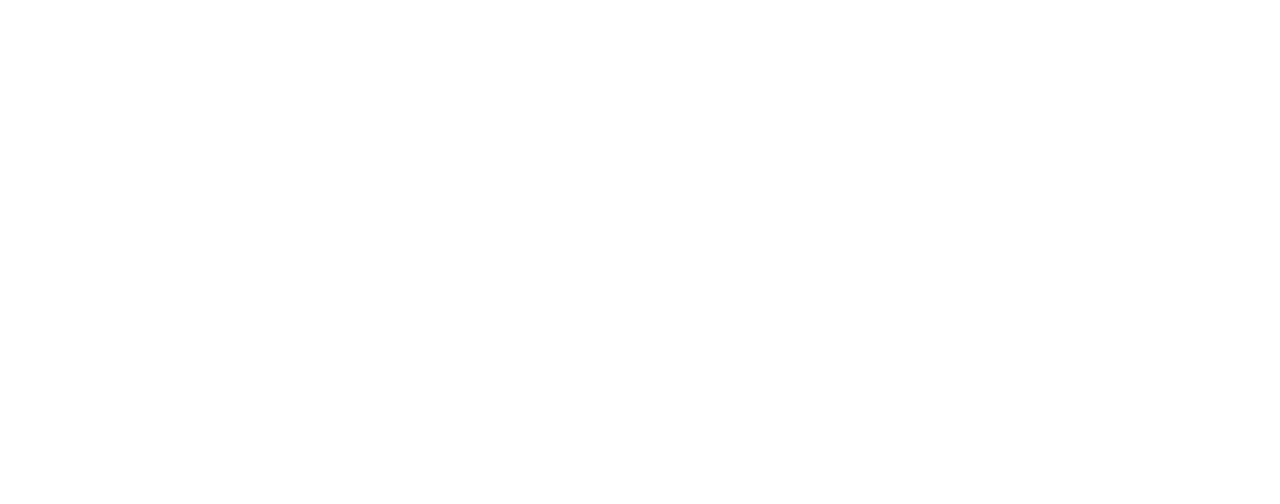
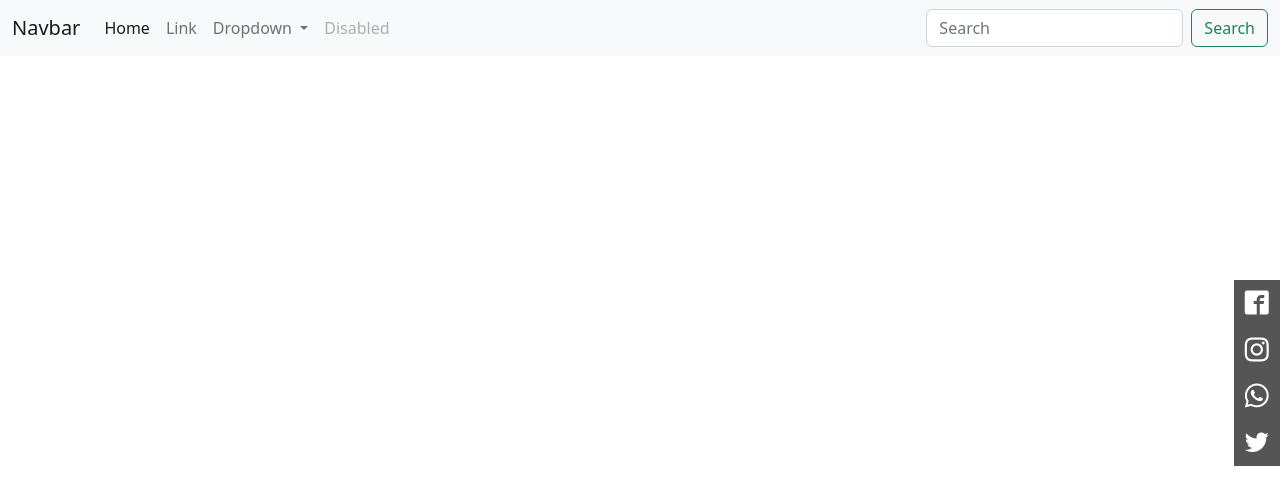
Before and after one commit to agusgabba/javascript, a website: page index.html in a window 1280 px wide. Drawn offline with nearby package versions, Linux system fonts and the light colour scheme.

Commit message:
creando pagina

```diff
--- a/index.html
+++ b/index.html
@@ -4,9 +4,59 @@
     <meta charset="UTF-8">
     <meta http-equiv="X-UA-Compatible" content="IE=edge">
     <meta name="viewport" content="width=device-width, initial-scale=1.0">
+    <link rel="stylesheet" href="css/pruebacss.css">
+    <link href="https://cdn.jsdelivr.net/npm/bootstrap@5.2.3/dist/css/bootstrap.min.css" rel="stylesheet" integrity="sha384-rbsA2VBKQhggwzxH7pPCaAqO46MgnOM80zW1RWuH61DGLwZJEdK2Kadq2F9CUG65" crossorigin="anonymous">
+</head>
     <title>Document</title>
 </head>
 <body>
+    <nav class="navbar navbar-expand-lg bg-light">
+        <div class="container-fluid">
+          <a class="navbar-brand" href="#">Navbar</a>
+          <button class="navbar-toggler" type="button" data-bs-toggle="collapse" data-bs-target="#navbarSupportedContent" aria-controls="navbarSupportedContent" aria-expanded="false" aria-label="Toggle navigation">
+            <span class="navbar-toggler-icon"></span>
+          </button>
+          <div class="collapse navbar-collapse" id="navbarSupportedContent">
+            <ul class="navbar-nav me-auto mb-2 mb-lg-0">
+              <li class="nav-item">
+                <a class="nav-link active" aria-current="page" href="#">Home</a>
+              </li>
+              <li class="nav-item">
+                <a class="nav-link" href="#">Link</a>
+              </li>
+              <li class="nav-item dropdown">
+                <a class="nav-link dropdown-toggle" href="#" role="button" data-bs-toggle="dropdown" aria-expanded="false">
+                  Dropdown
+                </a>
+                <ul class="dropdown-menu">
+                  <li><a class="dropdown-item" href="#">Action</a></li>
+                  <li><a class="dropdown-item" href="#">Another action</a></li>
+                  <li><hr class="dropdown-divider"></li>
+                  <li><a class="dropdown-item" href="#">Something else here</a></li>
+                </ul>
+              </li>
+              <li class="nav-item">
+                <a class="nav-link disabled">Disabled</a>
+              </li>
+            </ul>
+            <form class="d-flex" role="search">
+              <input class="form-control me-2" type="search" placeholder="Search" aria-label="Search">
+              <button class="btn btn-outline-success" type="submit">Search</button>
+            </form>
+          </div>
+        </div>
+      </nav>
+      <main>
+        <div class="socialbar">
+            <a href="" class="icon icon-facebook2" target="_blank"></a>
+            <a href="" class="icon icon-instagram" target="_blank"></a>
+            <a href="" class="icon icon-whatsapp" target="_blank"></a>
+            <a href="" class="icon icon-twitter" target="_blank"></a>
+        </div>
+      </main>
+      <footer>
 
+      </footer>
+    <script src="https://cdn.jsdelivr.net/npm/bootstrap@5.2.3/dist/js/bootstrap.bundle.min.js" integrity="sha384-kenU1KFdBIe4zVF0s0G1M5b4hcpxyD9F7jL+jjXkk+Q2h455rYXK/7HAuoJl+0I4" crossorigin="anonymous"></script>
 </body>
 </html>
--- /dev/null
+++ b/scss/_redessociales.scss
@@ -0,0 +1,72 @@
+@font-face {
+    font-family: 'icomoon';
+    src:  url('../fonts/icomoon.eot?mo2vqy');
+    src:  url('../fonts/icomoon.eot?mo2vqy#iefix') format('embedded-opentype'),
+    url('../fonts/icomoon.ttf?mo2vqy') format('truetype'),
+    url('../fonts/icomoon.woff?mo2vqy') format('woff'),
+    url('../fonts/icomoon.svg?mo2vqy#icomoon') format('svg');
+    font-weight: normal;
+    font-style: normal;
+    font-display: block;}
+
+[class^="icon-"], [class*=" icon-"] {
+    /* use !important to prevent issues with browser extensions that change fonts */
+    font-family: 'icomoon' !important;
+    speak: never;
+    font-style: normal;
+    font-weight: normal;
+    font-variant: normal;
+    text-transform: none;
+    line-height: 1;
+
+    /* Better Font Rendering =========== */
+    -webkit-font-smoothing: antialiased;
+    -moz-osx-font-smoothing: grayscale;
+}
+
+.icon-facebook2:before {
+    content: "\ea91";
+}
+.icon-instagram:before {
+content: "\ea92";
+}
+.icon-whatsapp:before {
+content: "\ea93";
+}
+.icon-twitter:before {
+    content: "\ea96";
+}
+
+
+.socialbar {
+    position: fixed;
+    right: 0;
+    top: 35%;
+    font-size: 1.5rem;
+display: flex;
+flex-direction: column;
+align-items: flex-end;
+z-index: 100;}
+
+.icon {
+    color: white;
+    text-decoration: none;
+    padding: .7rem;
+    display: flex;
+    transition: all .5s;
+}
+.icon:first-child {border-radius: 1rem 0 0 0 0 !important;}
+.icon:last-child {border-radius: 0 0 0 0 1rem !important;}
+.icon:hover {padding-right: 3rem;
+border-radius:1rem 0 0 1rem;
+box-shadow: 0 0 .5rem rgba(0,0,0,0.42);}
+
+.icon-facebook2 {background-color:  rgb(85, 85, 85);}
+.icon-instagram {background-color:  rgb(85, 85, 85);}
+.icon-whatsapp {background-color:  rgb(85, 85, 85);}
+.icon-twitter {background-color:  rgb(85, 85, 85);}
+
+.icon-facebook2:hover { color: rgb(5, 21, 250) !important;}
+.icon-instagram:hover { color: rgb(248, 4, 195) !important;}
+.icon-whatsapp:hover { color: rgb(3, 248, 36) !important;}
+.icon-twitter:hover { color: rgb(5, 239, 247) !important;}
--- /dev/null
+++ b/scss/prueba.scss
@@ -0,0 +1 @@
+@import "redessociales";
```
Also changed, not shown: package.json (added, +210 -0 lines), css/pruebacss.css (added), fonts/icomoon.ttf (added), fonts/icomoon.woff (added), 4 other files.
